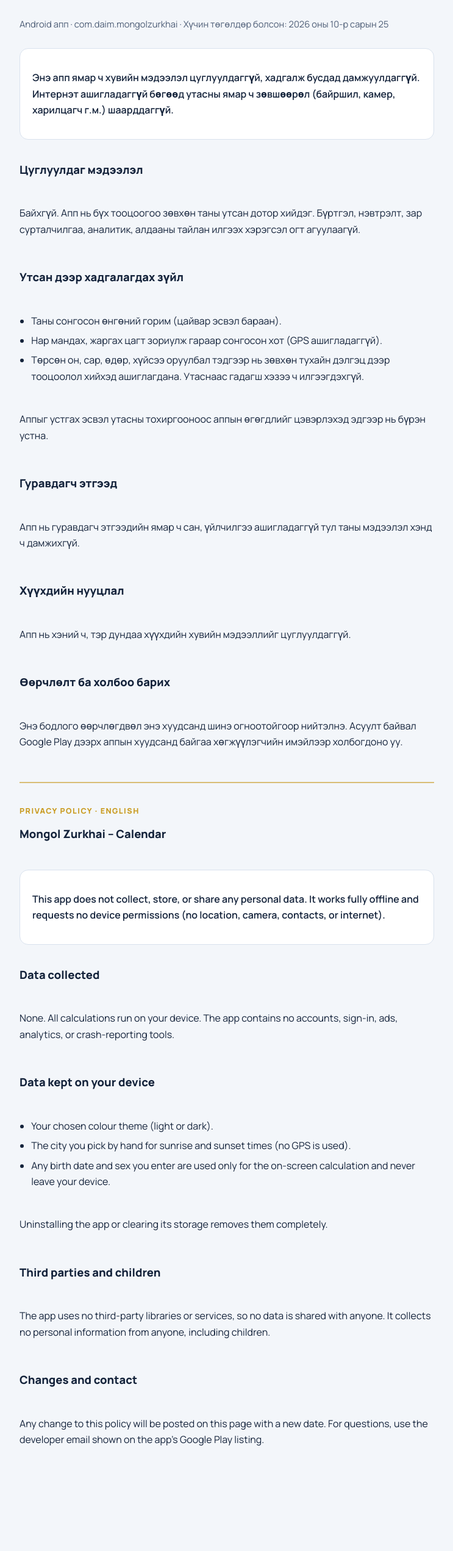
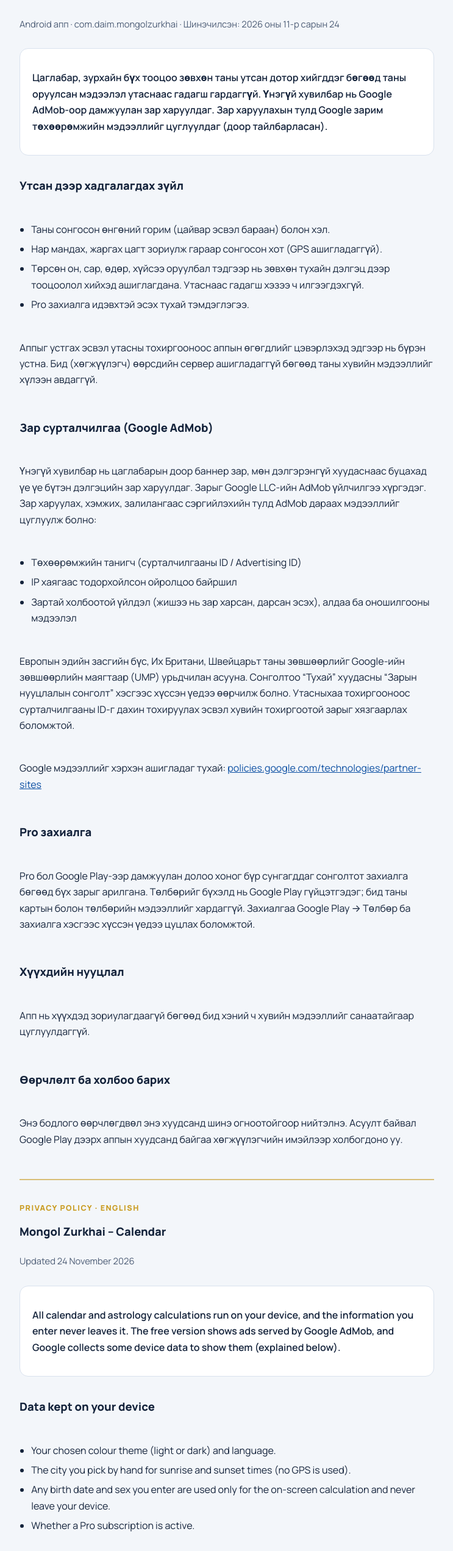
Before and after one commit to syedsibt/mongol-zurkhai-privacy, a plain HTML site: page index.html in a window 1280 px wide. Shown: the part 137-2680 px from the top of the page at 61% size, without its empty margins (268-1011 px from the left). Before the commit the page ends 2591 px from the top, so only its background shows below. Drawn offline with Linux system fonts and the light colour scheme.

Commit message:
Disclose Google AdMob ads and the Pro subscription

```diff
--- a/index.html
+++ b/index.html
@@ -38,31 +38,39 @@
   <header>
     <span class="eyebrow">Нууцлалын бодлого</span>
     <h1>Монгол зурхай – Цаглабар</h1>
-    <span class="meta">Android апп · com.daim.mongolzurkhai · Хүчин төгөлдөр болсон: 2026 оны 10-р сарын 25</span>
+    <span class="meta">Android апп · com.daim.mongolzurkhai · Шинэчилсэн: 2026 оны 11-р сарын 24</span>
   </header>
 
-  <div class="summary"><p>Энэ апп ямар ч хувийн мэдээлэл цуглуулдаггүй, хадгалж бусдад дамжуулдаггүй. Интернэт ашигладаггүй бөгөөд утасны ямар ч зөвшөөрөл (байршил, камер, харилцагч г.м.) шаарддаггүй.</p></div>
+  <div class="summary"><p>Цаглабар, зурхайн бүх тооцоо зөвхөн таны утсан дотор хийгддэг бөгөөд таны оруулсан мэдээлэл утаснаас гадагш гардаггүй. Үнэгүй хувилбар нь Google AdMob-оор дамжуулан зар харуулдаг. Зар харуулахын тулд Google зарим төхөөрөмжийн мэдээллийг цуглуулдаг (доор тайлбарласан).</p></div>
 
-  <section>
-    <h2>Цуглуулдаг мэдээлэл</h2>
-    <p>Байхгүй. Апп нь бүх тооцоогоо зөвхөн таны утсан дотор хийдэг. Бүртгэл, нэвтрэлт, зар сурталчилгаа, аналитик, алдааны тайлан илгээх хэрэгсэл огт агуулаагүй.</p>
-  </section>
   <section>
     <h2>Утсан дээр хадгалагдах зүйл</h2>
     <ul>
-      <li>Таны сонгосон өнгөний горим (цайвар эсвэл бараан).</li>
+      <li>Таны сонгосон өнгөний горим (цайвар эсвэл бараан) болон хэл.</li>
       <li>Нар мандах, жаргах цагт зориулж гараар сонгосон хот (GPS ашигладаггүй).</li>
       <li>Төрсөн он, сар, өдөр, хүйсээ оруулбал тэдгээр нь зөвхөн тухайн дэлгэц дээр тооцоолол хийхэд ашиглагдана. Утаснаас гадагш хэзээ ч илгээгдэхгүй.</li>
+      <li>Pro захиалга идэвхтэй эсэх тухай тэмдэглэгээ.</li>
     </ul>
-    <p>Аппыг устгах эсвэл утасны тохиргооноос аппын өгөгдлийг цэвэрлэхэд эдгээр нь бүрэн устна.</p>
+    <p>Аппыг устгах эсвэл утасны тохиргооноос аппын өгөгдлийг цэвэрлэхэд эдгээр нь бүрэн устна. Бид (хөгжүүлэгч) өөрсдийн сервер ашигладаггүй бөгөөд таны хувийн мэдээллийг хүлээн авдаггүй.</p>
   </section>
   <section>
-    <h2>Гуравдагч этгээд</h2>
-    <p>Апп нь гуравдагч этгээдийн ямар ч сан, үйлчилгээ ашигладаггүй тул таны мэдээлэл хэнд ч дамжихгүй.</p>
+    <h2>Зар сурталчилгаа (Google AdMob)</h2>
+    <p>Үнэгүй хувилбар нь цаглабарын доор баннер зар, мөн дэлгэрэнгүй хуудаснаас буцахад үе үе бүтэн дэлгэцийн зар харуулдаг. Зарыг Google LLC-ийн AdMob үйлчилгээ хүргэдэг. Зар харуулах, хэмжих, залилангаас сэргийлэхийн тулд AdMob дараах мэдээллийг цуглуулж болно:</p>
+    <ul>
+      <li>Төхөөрөмжийн танигч (сурталчилгааны ID / Advertising ID)</li>
+      <li>IP хаягаас тодорхойлсон ойролцоо байршил</li>
+      <li>Зартай холбоотой үйлдэл (жишээ нь зар харсан, дарсан эсэх), алдаа ба оношилгооны мэдээлэл</li>
+    </ul>
+    <p>Европын эдийн засгийн бүс, Их Британи, Швейцарьт таны зөвшөөрлийг Google-ийн зөвшөөрлийн маягтаар (UMP) урьдчилан асууна. Сонголтоо “Тухай” хуудасны “Зарын нууцлалын сонголт” хэсгээс хүссэн үедээ өөрчилж болно. Утасныхаа тохиргооноос сурталчилгааны ID-г дахин тохируулах эсвэл хувийн тохиргоотой зарыг хязгаарлах боломжтой.</p>
+    <p>Google мэдээллийг хэрхэн ашигладаг тухай: <a href="https://policies.google.com/technologies/partner-sites" rel="noopener">policies.google.com/technologies/partner-sites</a></p>
+  </section>
+  <section>
+    <h2>Pro захиалга</h2>
+    <p>Pro бол Google Play-ээр дамжуулан долоо хоног бүр сунгагддаг сонголтот захиалга бөгөөд бүх зарыг арилгана. Төлбөрийг бүхэлд нь Google Play гүйцэтгэдэг; бид таны картын болон төлбөрийн мэдээллийг хардаггүй. Захиалгаа Google Play → Төлбөр ба захиалга хэсгээс хүссэн үедээ цуцлах боломжтой.</p>
   </section>
   <section>
     <h2>Хүүхдийн нууцлал</h2>
-    <p>Апп нь хэний ч, тэр дундаа хүүхдийн хувийн мэдээллийг цуглуулдаггүй.</p>
+    <p>Апп нь хүүхдэд зориулагдаагүй бөгөөд бид хэний ч хувийн мэдээллийг санаатайгаар цуглуулдаггүй.</p>
   </section>
   <section>
     <h2>Өөрчлөлт ба холбоо барих</h2>
@@ -74,28 +82,41 @@
   <header>
     <span class="eyebrow">Privacy policy · English</span>
     <h2>Mongol Zurkhai – Calendar</h2>
+    <span class="meta">Updated 24 November 2026</span>
   </header>
-  <div class="summary"><p>This app does not collect, store, or share any personal data. It works fully offline and requests no device permissions (no location, camera, contacts, or internet).</p></div>
-  <section>
-    <h2>Data collected</h2>
-    <p>None. All calculations run on your device. The app contains no accounts, sign-in, ads, analytics, or crash-reporting tools.</p>
-  </section>
+  <div class="summary"><p>All calendar and astrology calculations run on your device, and the information you enter never leaves it. The free version shows ads served by Google AdMob, and Google collects some device data to show them (explained below).</p></div>
   <section>
     <h2>Data kept on your device</h2>
     <ul>
-      <li>Your chosen colour theme (light or dark).</li>
+      <li>Your chosen colour theme (light or dark) and language.</li>
       <li>The city you pick by hand for sunrise and sunset times (no GPS is used).</li>
       <li>Any birth date and sex you enter are used only for the on-screen calculation and never leave your device.</li>
+      <li>Whether a Pro subscription is active.</li>
     </ul>
-    <p>Uninstalling the app or clearing its storage removes them completely.</p>
+    <p>Uninstalling the app or clearing its storage removes them completely. We (the developer) run no servers and do not receive your personal data.</p>
   </section>
   <section>
-    <h2>Third parties and children</h2>
-    <p>The app uses no third-party libraries or services, so no data is shared with anyone. It collects no personal information from anyone, including children.</p>
+    <h2>Ads (Google AdMob)</h2>
+    <p>The free version shows a banner under the calendar and, from time to time, a full-screen ad when you return from a detail page. Ads are served by Google AdMob, a service of Google LLC. To show and measure ads and to prevent fraud, AdMob may collect:</p>
+    <ul>
+      <li>Device identifiers, such as the advertising ID</li>
+      <li>Approximate location derived from your IP address</li>
+      <li>Ad interactions (for example, ads seen or tapped), crash and diagnostic data</li>
+    </ul>
+    <p>In the European Economic Area, the UK and Switzerland you are asked for consent first through Google’s consent form (UMP). You can change your choice at any time under “Ad privacy choices” on the About page. You can also reset your advertising ID or opt out of personalised ads in your phone’s settings.</p>
+    <p>How Google uses data: <a href="https://policies.google.com/technologies/partner-sites" rel="noopener">policies.google.com/technologies/partner-sites</a></p>
+  </section>
+  <section>
+    <h2>Pro subscription</h2>
+    <p>Pro is an optional subscription that renews every week through Google Play and removes all ads. Payment is handled entirely by Google Play; we never see your card or payment details. You can cancel any time in Google Play → Payments &amp; subscriptions.</p>
+  </section>
+  <section>
+    <h2>Children</h2>
+    <p>The app is not directed at children, and we do not knowingly collect personal information from anyone.</p>
   </section>
   <section>
     <h2>Changes and contact</h2>
-    <p>Any change to this policy will be posted on this page with a new date. For questions, use the developer email shown on the app's Google Play listing.</p>
+    <p>Any change to this policy will be posted on this page with a new date. For questions, use the developer email shown on the app’s Google Play listing.</p>
   </section>
 </main>
 </body>
```
